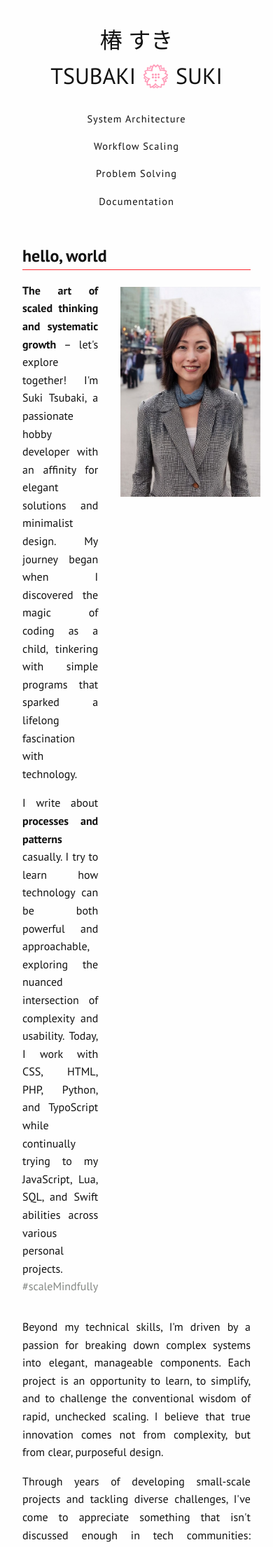
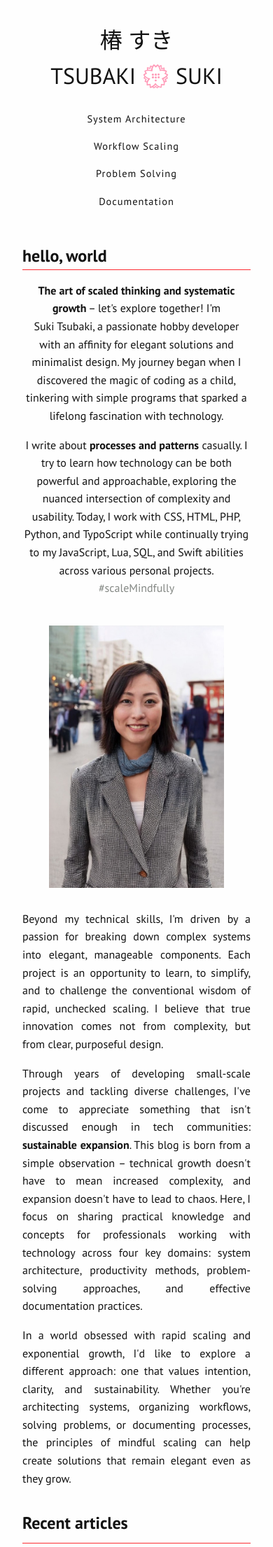
Before and after one commit to sukitsubaki/sukitsubaki.github.io, a Jekyll site: the page built from index.html, in a window 390 px wide. Shown: the top 2211 px of the page at 70% size. Built offline with Jekyll 4.4.1, drawn with Linux system fonts in a browser that asks for light colours.

Commit message:
add @media 768px

```diff
--- a/assets/css/layouts/home.css
+++ b/assets/css/layouts/home.css
@@ -60,3 +60,32 @@
 .license-container__text {
 
 }
+
+/* Responsive Design for Smartphones */
+@media screen and (max-width: 768px) {
+    .intro-container__about {
+        flex-direction: column;
+        align-items: center;
+        gap: var(--spacing-sm);
+    }
+
+    .intro-container__image {
+        flex: none;
+        width: 100%;
+        display: flex;
+        justify-content: center;
+        margin-bottom: var(--spacing-sm);
+    }
+
+    .intro-container__image img {
+        width: 250px;
+        height: auto;
+        object-fit: cover;
+    }
+
+    .intro-container__text {
+        flex: none;
+        width: 100%;
+        text-align: center;
+    }
+}
```
